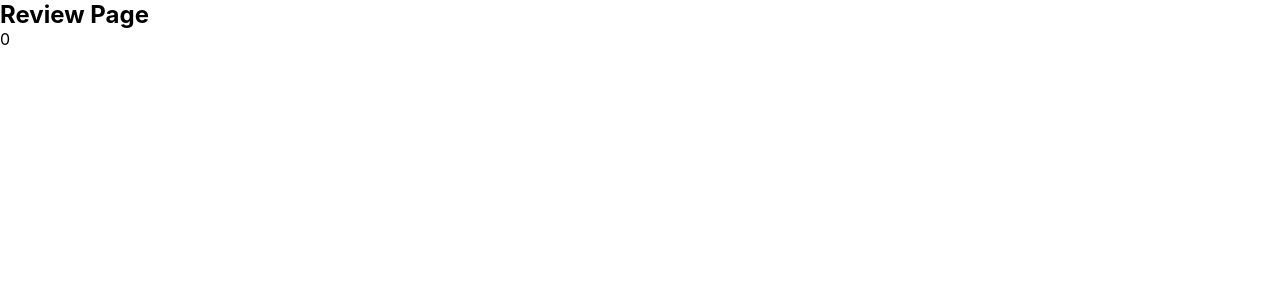
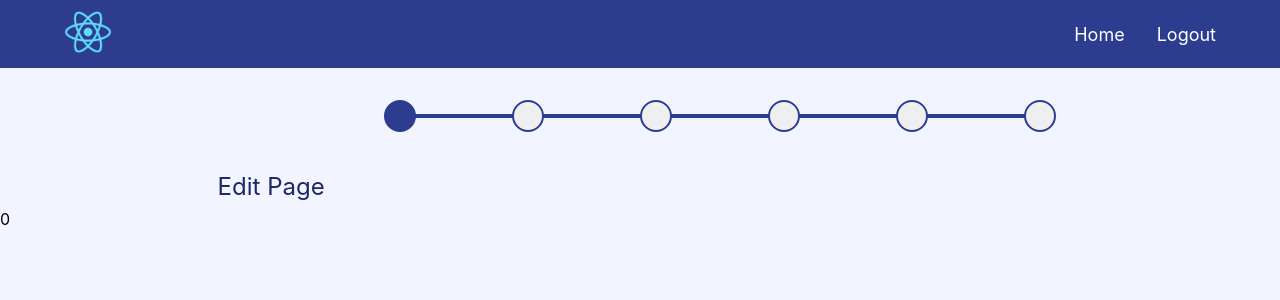
Before and after one commit to himanshudas75/mis-project, a React (Create React App) app in the folder Frontend/frontend/: page /edit in a window 1280 px wide. Shown: the top 300 px of the page. Built offline with nearby package versions, Linux system fonts and the light colour scheme.

Commit message:
Added some changes

```diff
--- a/Frontend/frontend/src/Review.js
+++ b/Frontend/frontend/src/Review.js
@@ -1,9 +1,11 @@
 import React, { useEffect, useState } from 'react';
 import DynamicFormBuilder from './DynamicFormBuilder';
+import NavbarSmall from './Components/Navbar-small';
 
 const ReviewPage = ({ isreview }) => {
   const [formConfig, setFormConfig] = useState([])
   const [formState, setFormState] = useState([]);
+  const [pages, setPages] = useState(0);
 
   // useEffect(() => {
   //   fetchData();
@@ -32,6 +34,7 @@ const ReviewPage = ({ isreview }) => {
         throw new Error('Failed to fetch job openings');
       }
       const data = await response.json();
+      setPages(data.config.length)
       var config = [].concat(...data.config)
       var alldata = data.data.reduce((acc, curr) => {
         const mergedFormData = { ...acc.formData, ...curr.formData };
@@ -65,11 +68,10 @@ const ReviewPage = ({ isreview }) => {
     }
   }
 };
-console.log(formState)
-console.log(formConfig)
 return (
-  <div>
-    <h2>Review Page</h2>
+  <div className={isreview==='review' ? '' :'page3'}>
+    <NavbarSmall current={pages}/>
+    <h2>{isreview==='review'?'Review Page':isreview==='edit'? "Edit Page":"Details Page"}</h2>
     {formConfig.length && <DynamicFormBuilder formConfig={formConfig} fromItem={formState} path={isreview === 'edit' ? 'edit' : 'form'} />}
     {/* You can add a button here to navigate back to the form for editing */}
   </div>
```
